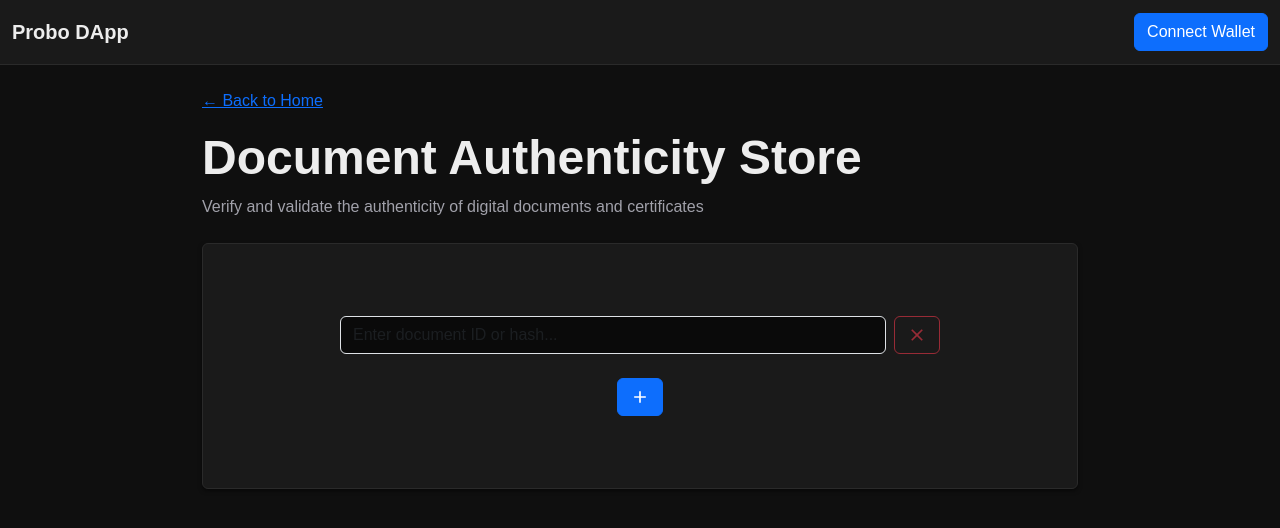
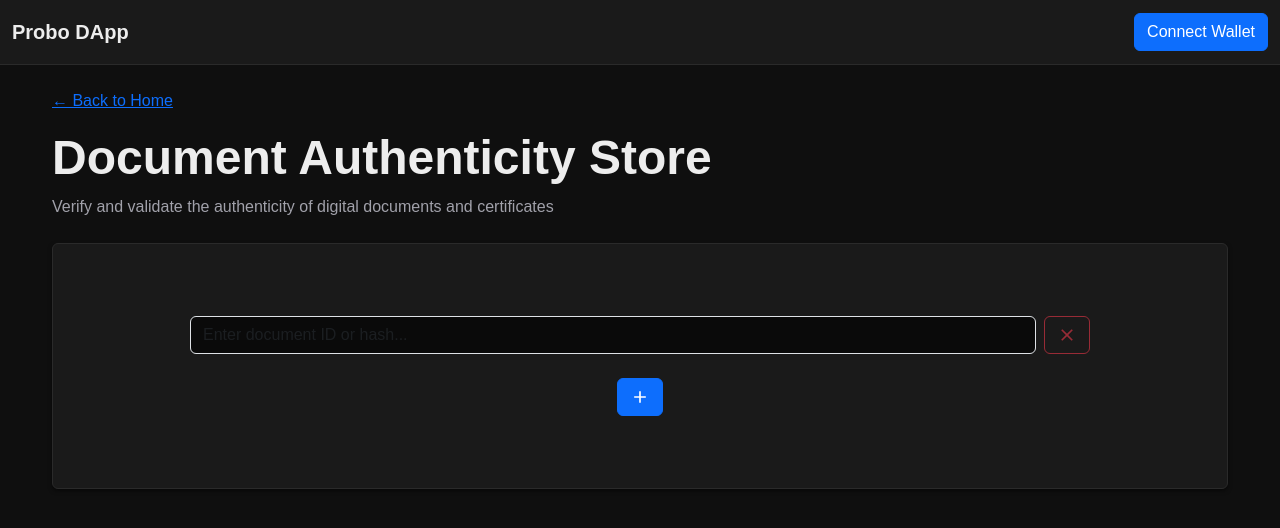
Before and after one commit to yumingchangsabodota/ProboDapp, a Next.js app: page /authenticity/docs in a window 1280 px wide. Shown: the top 528 px of the page. Built offline with nearby package versions, Linux system fonts and the light colour scheme.

Commit message:
modify ui

```diff
--- a/app/authenticity/docs/page.tsx
+++ b/app/authenticity/docs/page.tsx
@@ -16,6 +16,7 @@ export default function AuthenticityDocsPage() {
   const [isStoring, setIsStoring] = useState(false);
   const [error, setError] = useState<string>("");
   const [success, setSuccess] = useState<string>("");
+  const [isStored, setIsStored] = useState(false);
 
   const docSigner = useMemo(() => new DocSigner(), []);
   const nodeProvider = useMemo(() => new NodeProvider(), []);
@@ -155,6 +156,7 @@ export default function AuthenticityDocsPage() {
       });
 
       setSuccess(`Documents stored successfully on blockchain! Transaction hash: ${blockHash}`);
+      setIsStored(true);
       await api.disconnect();
     } catch (error) {
       console.error("Store failed:", error);
@@ -165,9 +167,19 @@ export default function AuthenticityDocsPage() {
     }
   };
 
+  const handleStoreNew = () => {
+    // Reset all states to start fresh
+    setInputs([""]);
+    setOverallSignature("");
+    setExpirationBlock("0");
+    setError("");
+    setSuccess("");
+    setIsStored(false);
+  };
+
   return (
     <div className="bg-light" style={{ minHeight: "calc(100vh - 4rem)" }}>
-      <div className="container py-4" style={{ maxWidth: "900px" }}>
+      <div className="container py-4" style={{ maxWidth: "1200px" }}>
         {/* Header */}
         <div className="mb-4">
           <Link
@@ -187,7 +199,7 @@ export default function AuthenticityDocsPage() {
         {/* Main Content */}
         <div className="card shadow-sm border p-4">
           <div className="py-5">
-            <div className="mx-auto" style={{ maxWidth: "600px" }}>
+            <div className="mx-auto" style={{ maxWidth: "900px" }}>
               {inputs.map((input, index) => (
                 <div key={index} className="mb-4">
                   <div className="d-flex gap-2 align-items-center">
@@ -273,6 +285,20 @@ export default function AuthenticityDocsPage() {
                   </div>
 
                   <div className="mb-3">
+                    <small className="text-secondary d-block mb-2">Documents:</small>
+                    {inputs
+                      .filter(input => input.trim())
+                      .map((input, index) => (
+                        <div key={index} className="mb-2">
+                          <div className="ms-2">
+                            <small className="text-secondary">{index + 1}. </small>
+                            <code className="text-break small text-info">{getEncryptedHash(input)}</code>
+                          </div>
+                        </div>
+                      ))}
+                  </div>
+
+                  <div className="mb-3">
                     <small className="text-secondary d-block mb-1">Combined Signature:</small>
                     <code className="text-break small text-success">{overallSignature}</code>
                   </div>
@@ -285,7 +311,7 @@ export default function AuthenticityDocsPage() {
               )}
 
               {/* Sign/Store Documents Button */}
-              {inputs.some(input => input.trim()) && (
+              {inputs.some(input => input.trim()) && !isStored && (
                 <div className="text-center mt-4">
                   <button
                     className="btn btn-success fw-medium px-4 py-2"
@@ -311,6 +337,18 @@ export default function AuthenticityDocsPage() {
                 </div>
               )}
 
+              {/* Store New Button */}
+              {isStored && (
+                <div className="text-center mt-4">
+                  <button
+                    className="btn btn-primary fw-medium px-4 py-2"
+                    onClick={handleStoreNew}
+                  >
+                    Store New Signature
+                  </button>
+                </div>
+              )}
+
               {/* Error Message */}
               {error && (
                 <div className="alert alert-danger mt-3 mb-0" role="alert">
```
